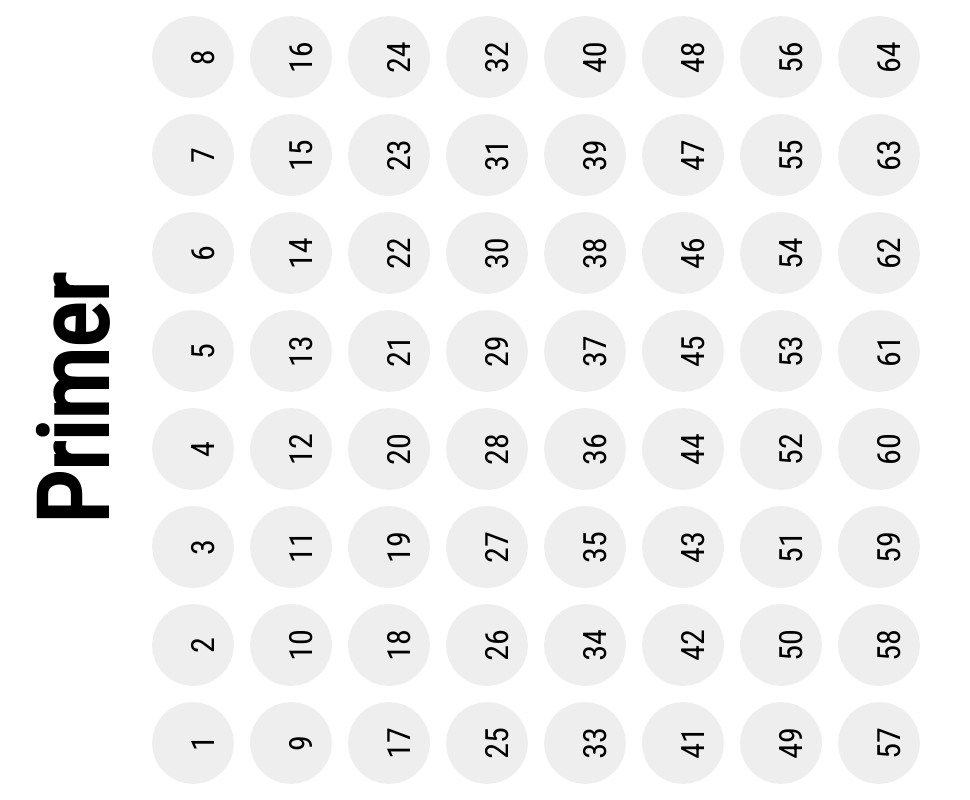
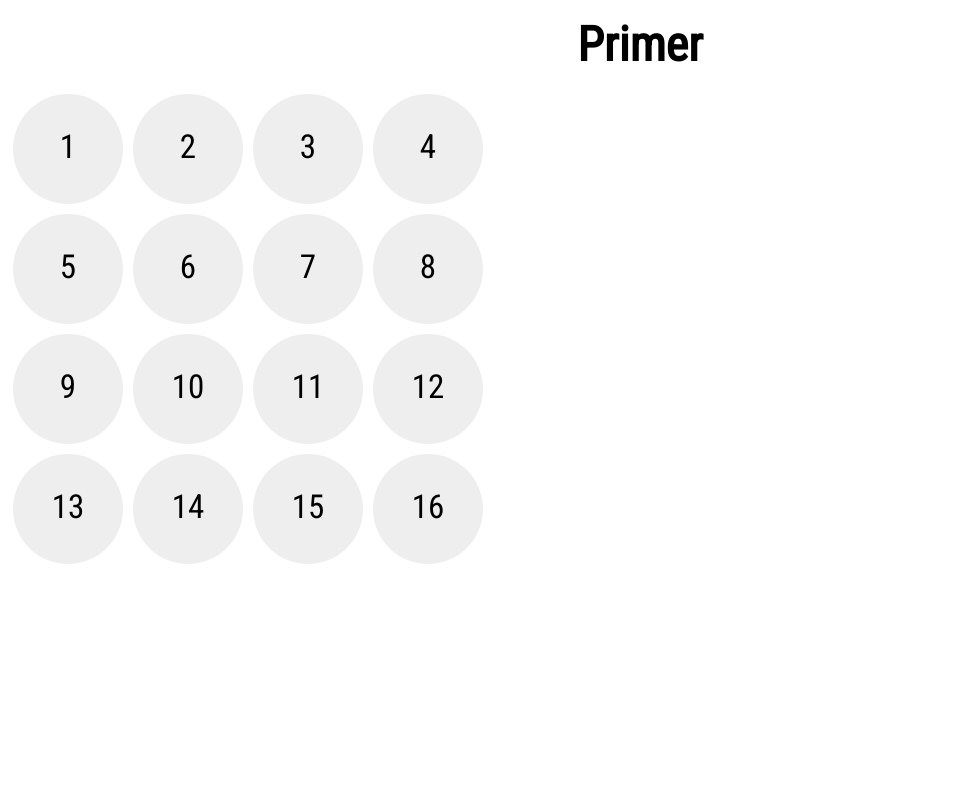
Before and after one commit to samontenegro/Primer, a plain HTML site: page index.html in a window 1280 px wide. Shown: the whole page, without its empty margins (0-970 px from the left). Drawn offline with Linux system fonts and the light colour scheme.

Commit message:
fixed font scaling on all displays using JS styling

```diff
--- a/scripts.js
+++ b/scripts.js
@@ -1,29 +1,36 @@
+function cellFontAdjust (cell) {
+    cell.style.fontSize = `${cell.offsetHeight * 30 / 100}px`;
+}
+
 function formatCell(cell) {
     cell.style.width = `${cell_width}%`;
     cell.style.height = `${cell_height}%`;
     cell.style.margin = `${cell_margin}%`;
 }
 
+function resizeCells(){
+    board.style.height = `${(board.offsetWidth)}px`;
+    board.childNodes.forEach(function (x) {
+    formatCell(x);
+    cellFontAdjust(x);
+    });
+}
+
 function addCells(N) {
     for (i=0;i<N**2;i++){
         let cell = document.createElement("div");
         cell.classList.add("cell");
+
+        cell.appendChild(document.createElement("p"));
+        cell.firstElementChild.textContent = `${i+1}`;
+
         formatCell(cell);
-        cell.appendChild(document.createElement("p"));
-        cell.childNodes[0].textContent = `${i+1}`
         board.appendChild(cell);
-        ;
+        resizeCells();
     }
 }
 
-function resizeCells(){
-    board.style.height = `${(board.offsetWidth)}px`;
-    board.childNodes.forEach(function (x) {
-    formatCell(x);
-    });
-}
-
-let N = 8;
+let N = 4;
 
 // Making a truly square grid
 const board = document.querySelector("#board");
--- a/styles.css
+++ b/styles.css
@@ -11,13 +11,14 @@
     border-radius: 50%;
     display: block;
     font-family: "Roboto Condensed", sans-serif;
-    font-size: 2em;
+    font-size: 300%;
     text-align: center;
 }
 
 div.cell > p {
     padding: 0 0 0 0;
     width: 100%;
+    height: auto;
 }
 
 .title {
@@ -35,20 +36,23 @@ div.cell > p {
     text-align: center;
 }
 
-@media screen and (max-height: 768px) and (max-width: 768){
-    .cont-grid {
-        width: 20vh;
-    }
-}
+
 
 @media screen and (orientation: landscape) {
-    html {
-      transform: rotate(-90deg);
-      transform-origin: left top;
-      width: 100vh;
-      overflow-x: hidden;
-      position: absolute;
-      top: 100%;
-      left: 0;
+    .cont-grid {
+        width: 60vh;
     }
-  }
+
+    div.cell {
+        /* font-size: 2.7vh; */
+    }
+
+    div.cell > p {
+        width: 100%;
+        height: 40%;
+    }
+    .title p {
+        font-size: 3em;
+    }
+
+}
```
